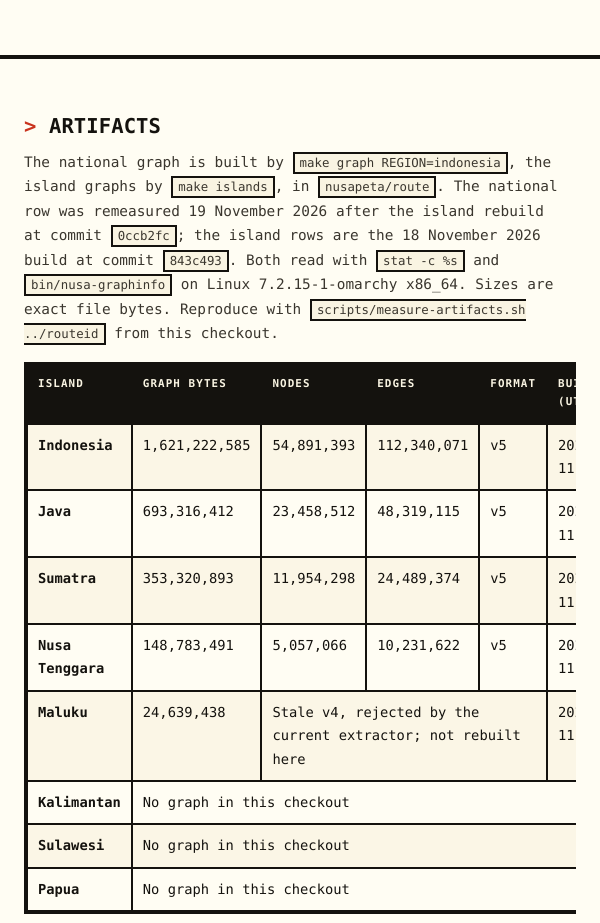
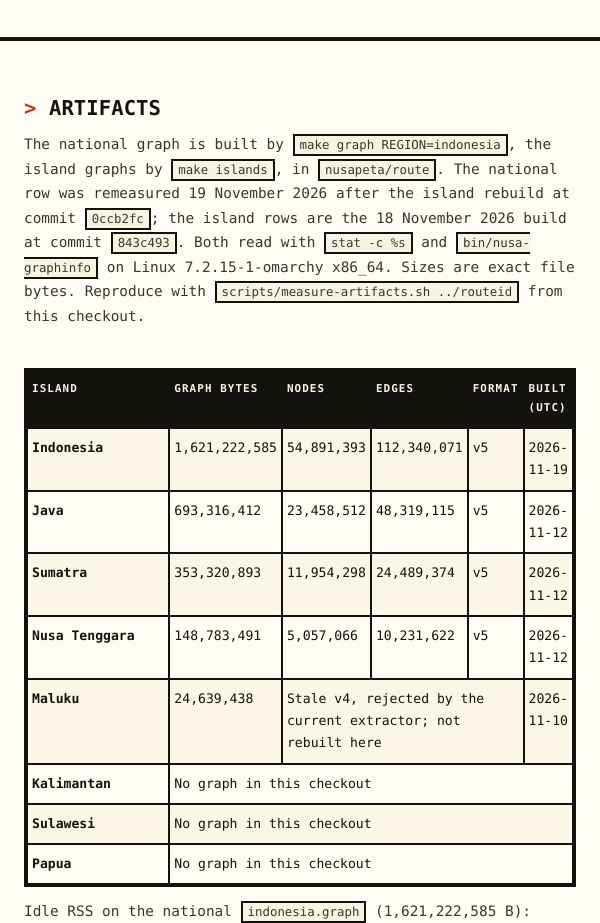
Before and after one commit to nusapeta/landing, a plain HTML site: page site/index.html in a window 600 px wide. Shown: the part 1693-2616 px from the top of the page. Drawn offline with Linux system fonts and the light colour scheme.

Commit message:
NUSA-16: give the Artifacts note the full row width
The section wrapped a 62ch note in a 1072 px row, so the paragraph stopped at
535 px and left half the row empty; it read as a clipped description.

Place the heading and the note as two tracks of the wrap (0.72fr / 1.78fr) and
let the table span both below them, so the note takes the width the table
already uses. The note opts out of the global 62ch cap at the point where the
grid is two columns; below 900 px the three children stack in source order.

The six-column table was also 90 px wider than the wrap at 561 px and 11 px at
640 px, clipping with no sign that it could scroll. Tighten cell padding and
step the font down one size for that range so every table fits instead of
depending on a scroll hint. Measured clip before: 90 / 51 / 31 / 11 px at
561 / 600 / 620 / 640 px; after: 0 px from 360 to 1920 px.

Line-wrapped <code> spans also broke mid-token ("make graph\n REGION=indonesia",
"RssAnon 6,720\n kB"); the paragraphs are now single lines in the source so no
token carries a newline.

scripts/check.py: 2 pages, no broken anchors or missing assets.

```diff
--- a/site/index.html
+++ b/site/index.html
@@ -101,19 +101,9 @@
   </section>
 
   <section class="measure artifacts" id="artifacts" aria-labelledby="artifacts-title">
-    <div class="wrap">
-      <div class="measure-intro">
-        <h2 id="artifacts-title">Artifacts</h2>
-        <p class="section-note">The national graph is built by <code>make graph
-          REGION=indonesia</code>, the island graphs by <code>make islands</code>, in
-          <code>nusapeta/route</code>. The national row was remeasured 19 November
-          2026 after the island rebuild at commit <code>0ccb2fc</code>; the island
-          rows are the 18 November 2026 build at commit <code>843c493</code>. Both
-          read with <code>stat -c %s</code> and <code>bin/nusa-graphinfo</code> on
-          Linux 7.2.15-1-omarchy x86_64. Sizes are exact file bytes. Reproduce with
-          <code>scripts/measure-artifacts.sh ../routeid</code> from this
-          checkout.</p>
-      </div>
+    <div class="wrap artifacts-grid">
+      <h2 id="artifacts-title">Artifacts</h2>
+      <p class="section-note artifacts-note">The national graph is built by <code>make graph REGION=indonesia</code>, the island graphs by <code>make islands</code>, in <code>nusapeta/route</code>. The national row was remeasured 19 November 2026 after the island rebuild at commit <code>0ccb2fc</code>; the island rows are the 18 November 2026 build at commit <code>843c493</code>. Both read with <code>stat -c %s</code> and <code>bin/nusa-graphinfo</code> on Linux 7.2.15-1-omarchy x86_64. Sizes are exact file bytes. Reproduce with <code>scripts/measure-artifacts.sh ../routeid</code> from this checkout.</p>
       <div class="table-scroll">
         <table>
           <caption class="sr-only">Graph artifacts produced by make graph and make islands</caption>
@@ -132,22 +122,9 @@
           </tbody>
         </table>
       </div>
-      <p class="section-note">Idle RSS on the national <code>indonesia.graph</code>
-        (1,621,222,585 B): <code>VmRSS 15,088 kB</code>, <code>RssAnon 6,720
-        kB</code>. After 200 sequential route requests: <code>VmRSS 26,500
-        kB</code>, <code>RssAnon 9,428 kB</code>. The same binary on
-        <code>java.graph</code> reads 15,048 kB idle and 26,472 kB after the same
-        load. <code>bin/nusa-serve -conc 1 -rate 0 -timeout 10s</code>, 30 seconds
-        of idle settle before the first sample; values are read from
-        <code>/proc/&lt;pid&gt;/status</code>, not estimated.</p>
-      <p class="section-note">Image budget for 1.0 is 32 MB target and 40 MB
-        hard cap. The router image measured 36.8 MB on 15 November 2026: under
-        the cap, above the target.</p>
-      <p class="section-note">Graph and index data: ODbL 1.0,
-        <a href="https://www.openstreetmap.org/copyright">OpenStreetMap contributors</a>.
-        Where a build renumbers features, <code>osm_type</code> plus
-        <code>osm_id</code> is the identity to use; <code>place_id</code> is not
-        treated as a stable external key here.</p>
+      <p class="section-note">Idle RSS on the national <code>indonesia.graph</code> (1,621,222,585 B): <code>VmRSS 15,088 kB</code>, <code>RssAnon 6,720 kB</code>. After 200 sequential route requests: <code>VmRSS 26,500 kB</code>, <code>RssAnon 9,428 kB</code>. The same binary on <code>java.graph</code> reads 15,048 kB idle and 26,472 kB after the same load. <code>bin/nusa-serve -conc 1 -rate 0 -timeout 10s</code>, 30 seconds of idle settle before the first sample; values are read from <code>/proc/&lt;pid&gt;/status</code>, not estimated.</p>
+      <p class="section-note">Image budget for 1.0 is 32 MB target and 40 MB hard cap. The router image measured 36.8 MB on 15 November 2026: under the cap, above the target.</p>
+      <p class="section-note">Graph and index data: ODbL 1.0, <a href="https://www.openstreetmap.org/copyright">OpenStreetMap contributors</a>. Where a build renumbers features, <code>osm_type</code> plus <code>osm_id</code> is the identity to use; <code>place_id</code> is not treated as a stable external key here.</p>
     </div>
   </section>
 
--- a/site/styles.css
+++ b/site/styles.css
@@ -419,6 +419,62 @@ pre {
   margin-top: 0;
 }
 
+.artifacts-grid {
+  display: grid;
+  grid-template-columns: minmax(0, 0.72fr) minmax(0, 1.78fr);
+  gap: 0 56px;
+  align-items: start;
+}
+
+.artifacts-grid h2 {
+  grid-column: 1;
+  grid-row: 1;
+}
+
+.artifacts-note {
+  grid-column: 2;
+  grid-row: 1;
+  margin-top: 0;
+}
+
+.artifacts-grid .artifacts-note {
+  max-width: none;
+}
+
+.artifacts-grid .table-scroll {
+  grid-column: 1 / -1;
+  grid-row: 2;
+  margin-top: 24px;
+}
+
+/* The heading is short and the note is long, so below the two-column
+   breakpoint the note simply stacks under the heading. */
+@media (max-width: 900px) {
+  .artifacts-grid {
+    grid-template-columns: minmax(0, 1fr);
+    gap: 0;
+  }
+
+  .artifacts-grid h2,
+  .artifacts-note,
+  .artifacts-grid .table-scroll {
+    grid-column: 1;
+  }
+
+  .artifacts-grid h2 {
+    grid-row: 1;
+  }
+
+  .artifacts-note {
+    grid-row: 2;
+    margin-top: 12px;
+  }
+
+  .artifacts-grid .table-scroll {
+    grid-row: 3;
+  }
+}
+
 .section-note {
   margin-top: 12px;
   color: #3a362e;
@@ -429,6 +485,7 @@ pre {
 .table-scroll {
   margin-top: 24px;
   overflow-x: auto;
+  max-width: 100%;
 }
 
 table {
@@ -895,6 +952,21 @@ td code {
   }
 }
 
+/* Between 561 and 659 px the widest table (Artifacts, six columns) is a few
+   dozen pixels wider than the wrap and the block layout at 560 px has not
+   started yet, so it used to clip without any sign that it could scroll.
+   Tightening the cell padding and one font step makes every table fit at these
+   widths, which beats both a scroll hint and dropping the column headers.
+   Measured: 90 px over at 561 px, 51 px at 600, 31 px at 620, 11 px at 640,
+   0 px from 660 up. */
+@media (min-width: 561px) and (max-width: 659px) {
+  th,
+  td {
+    padding: 8px 4px;
+    font-size: 0.82rem;
+  }
+}
+
 @media (max-width: 560px) {
   .wrap {
     padding: 0 16px;
```
